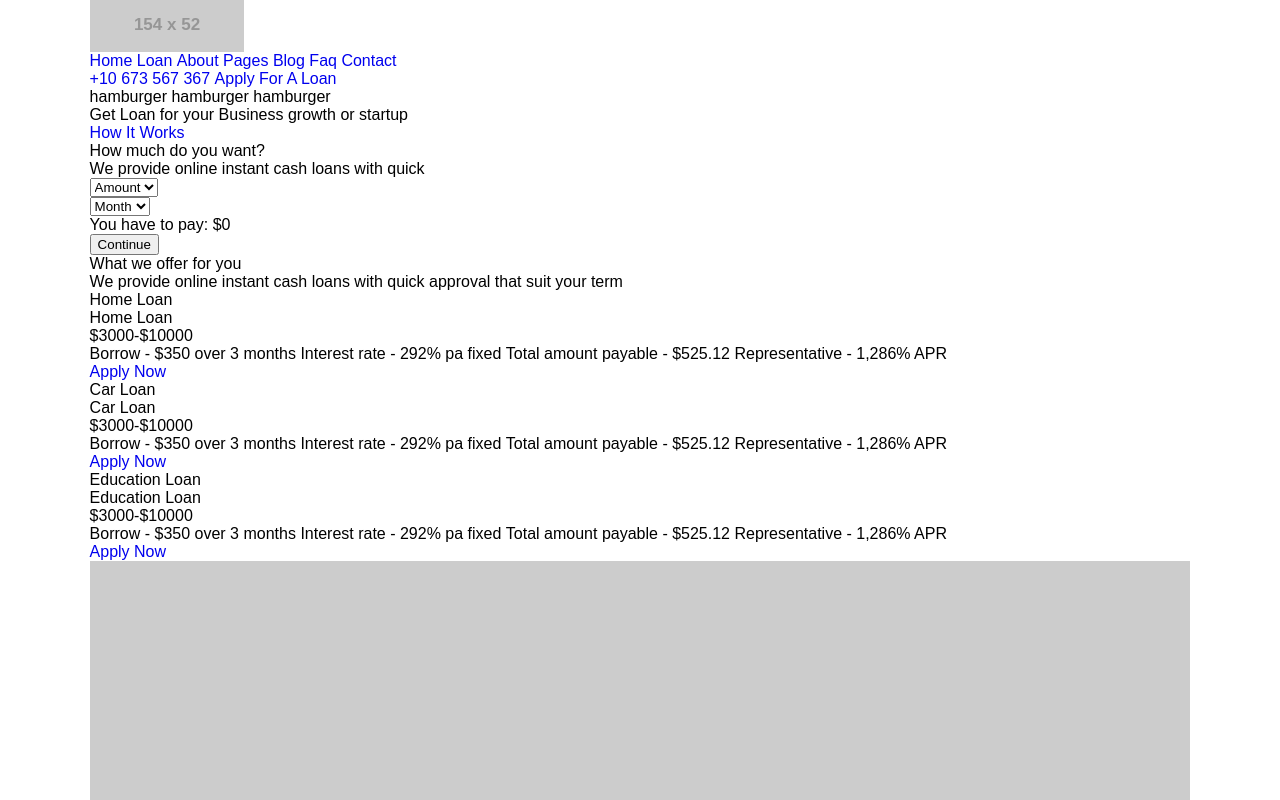
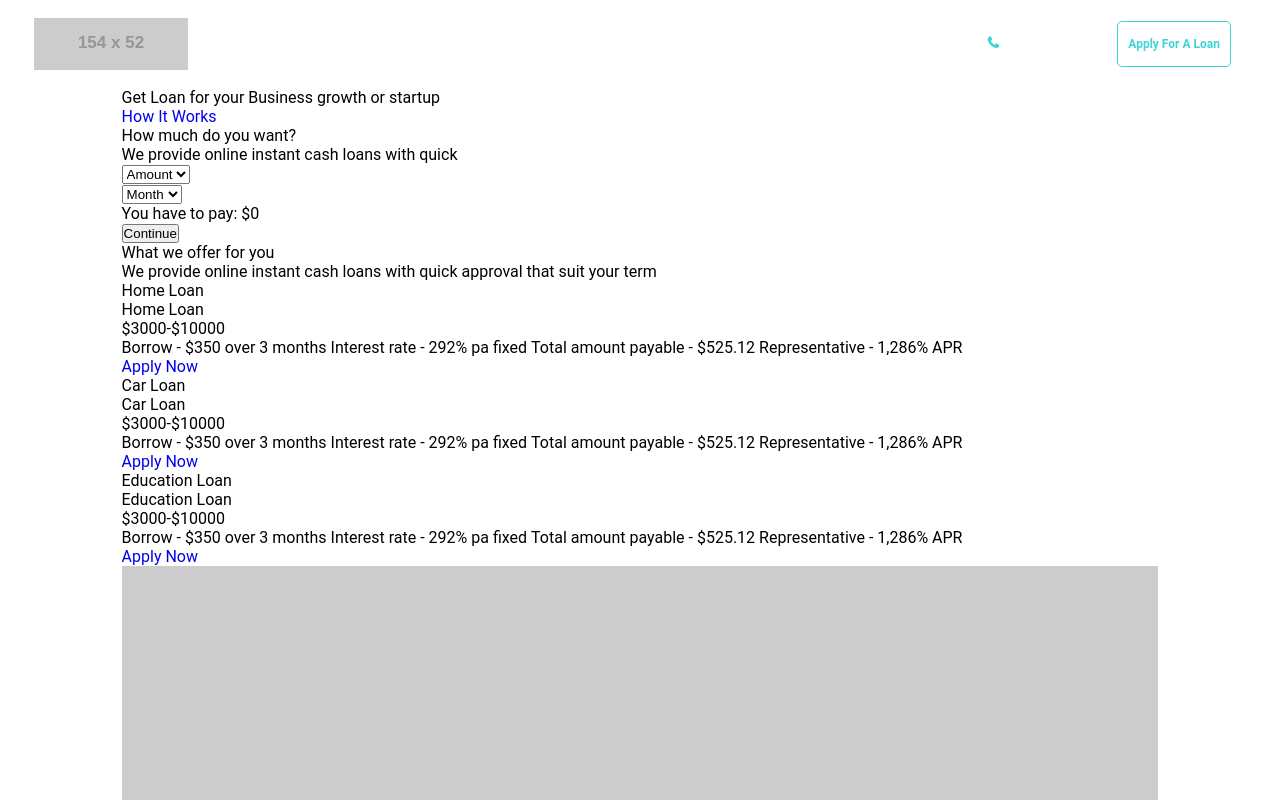
Before and after one commit to junedkaxioned/Finloans, a plain HTML site: page index.html in a window 1280 px wide. Shown: the top 800 px of the page. Drawn offline with Linux system fonts and the light colour scheme; placeholder pictures from the web are drawn by us.

Commit message:
Header Css Completed

```diff
--- a/assets/scss/style.scss
+++ b/assets/scss/style.scss
@@ -2,3 +2,4 @@
 @import './variables';
 @import './mixins';
 @import './common';
+@import './modules/header.scss';
```
Also changed, not shown: assets/css/style.css.
